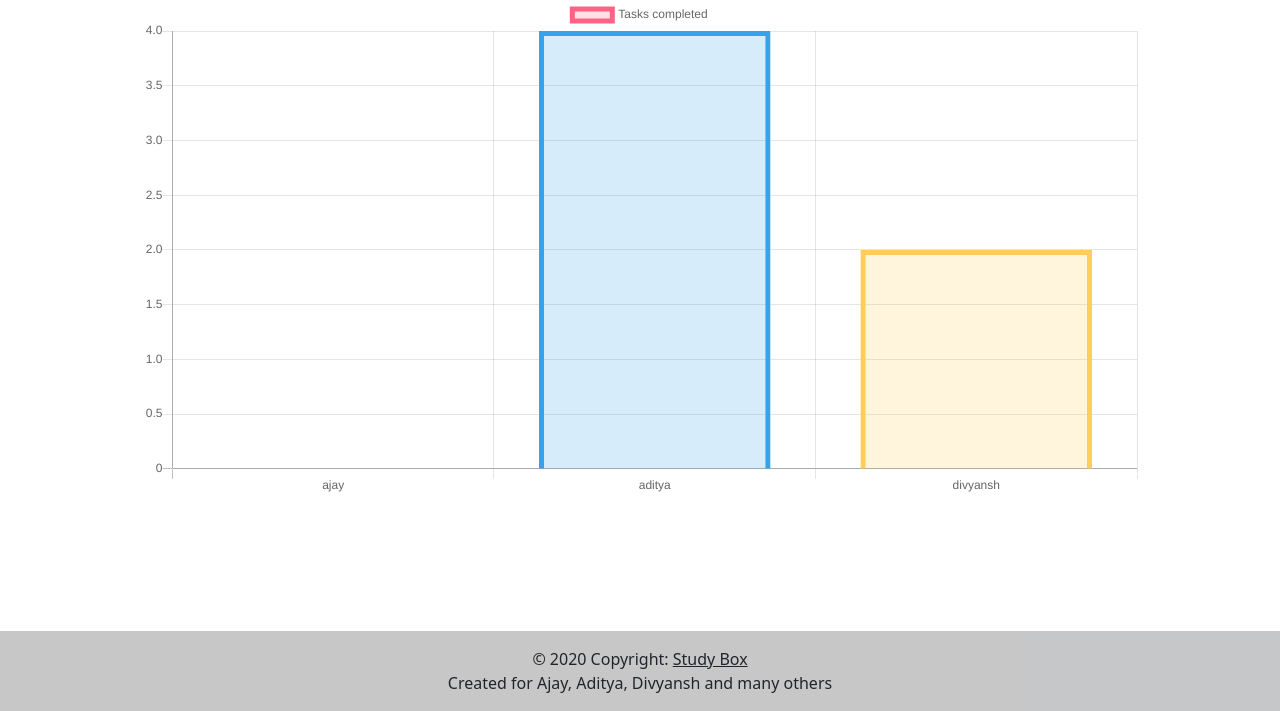
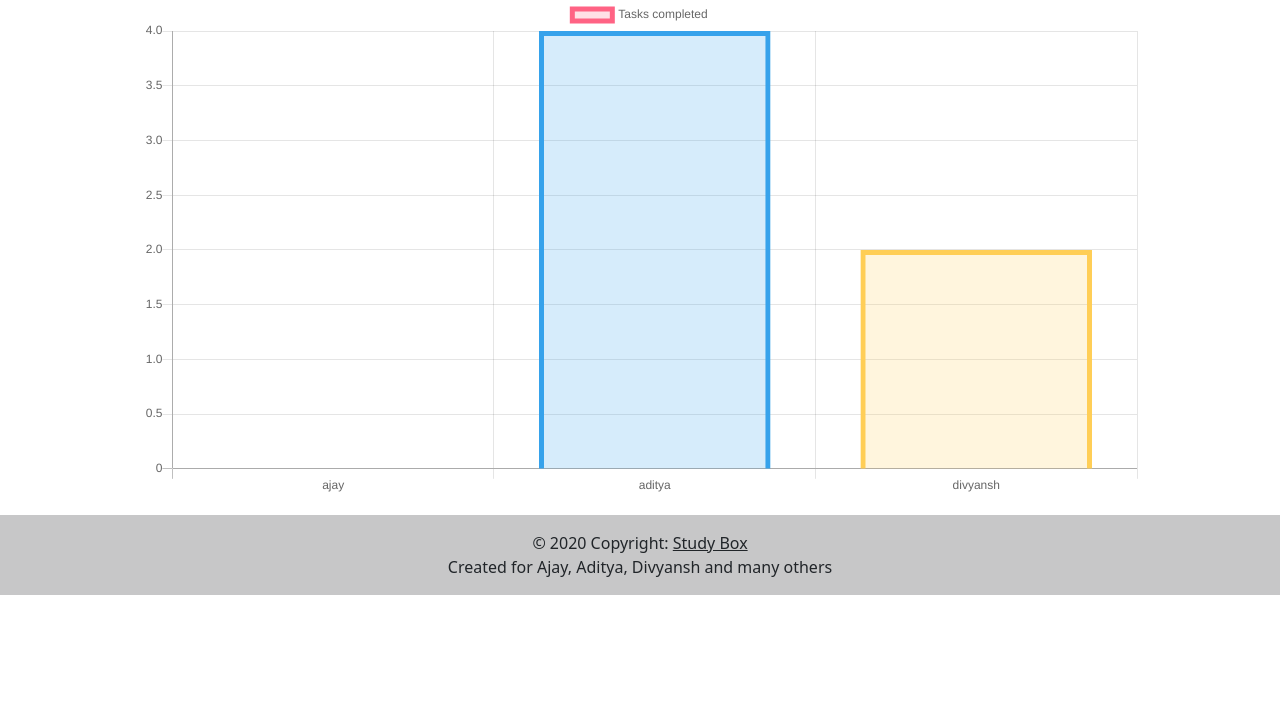
Before and after one commit to ajayjainn/StudyBox, a Django app: page / in a window 1280 px wide. Shown: the part 89-800 px from the top of the page. Run offline with Django 3.2, Linux system fonts and the light colour scheme; data comes from the database, SQL or seed files in the repository; some libraries are stand-ins or nearby versions.

Commit message:
Update base.html

```diff
--- a/studybox/templates/studybox/base.html
+++ b/studybox/templates/studybox/base.html
@@ -90,7 +90,7 @@
   {%endblock%}
 
 
-  <footer class="bg-light text-center text-lg-start fixed-bottom">
+  <footer class="bg-light text-center text-lg-start">
     <div class="text-center p-3" style="background-color: rgba(0, 0, 0, 0.2)">
       © 2020 Copyright:
       <a class="text-dark" href="/">Study Box</a><br>
```
